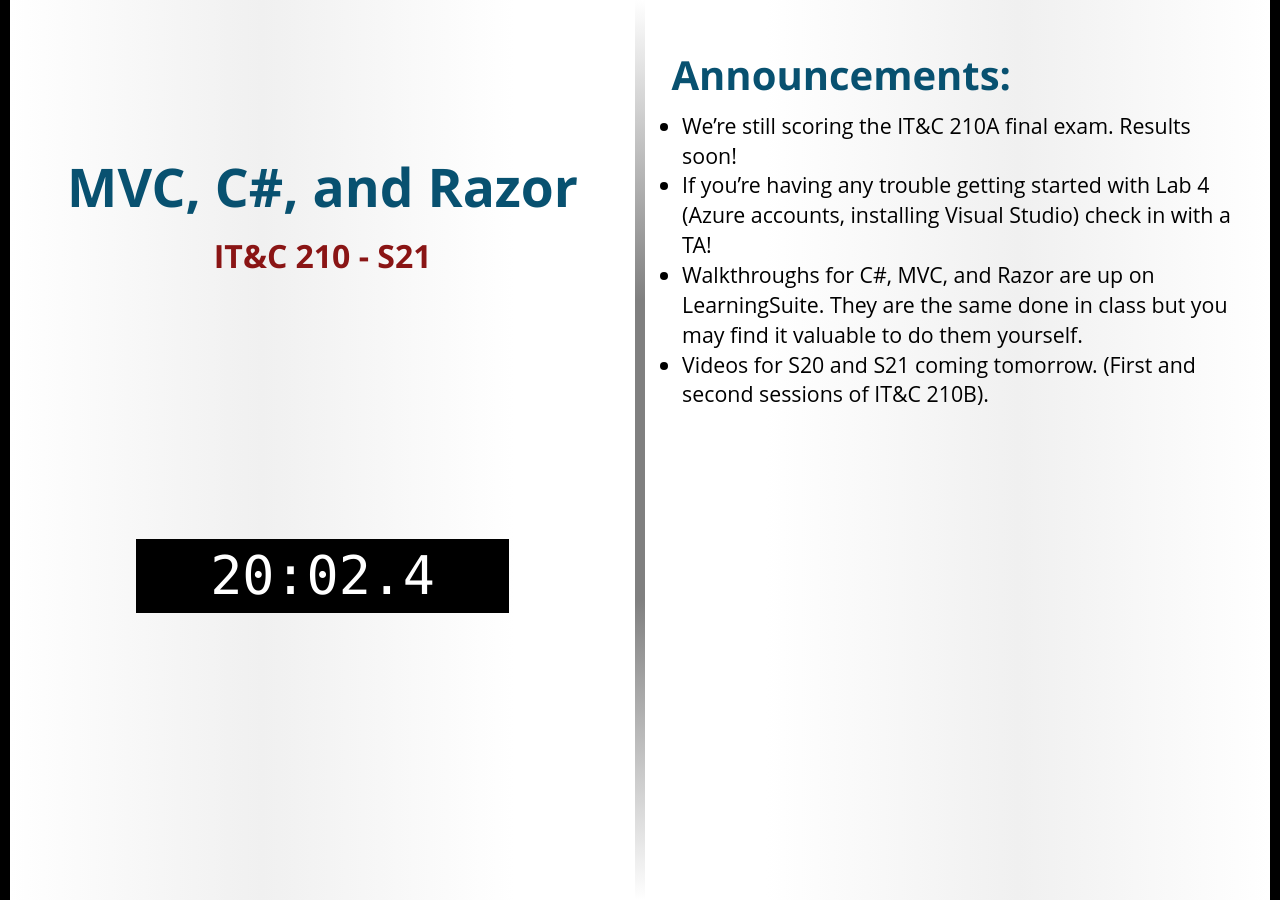
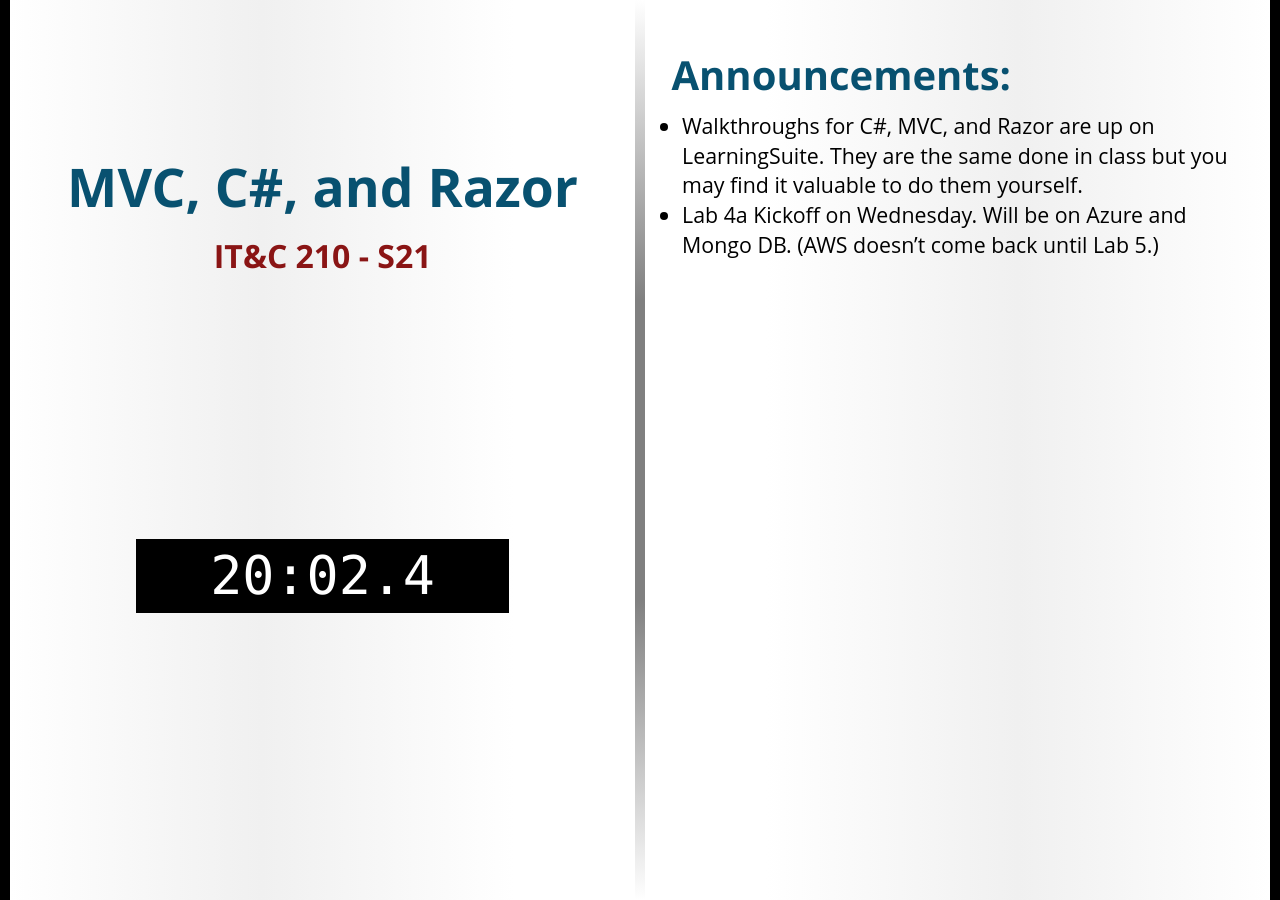
Before and after one commit to BYU-ITC-210/BYU-ITC-210.github.io, a Jekyll site: the page built from _welcome/S21.md, in a window 1280 px wide. Built offline with Jekyll 4.4.1, drawn with Linux system fonts in a browser that asks for light colours; some web fonts are replaced.

Commit message:
Welcome S21 Update

```diff
--- a/_welcome/S21.md
+++ b/_welcome/S21.md
@@ -3,7 +3,5 @@ title: MVC, C#, and Razor
 session: S21
 ---
 
-* We're still scoring the IT&C 210A final exam. Results soon!
-* If you're having any trouble getting started with Lab 4 (Azure accounts, installing Visual Studio) check in with a TA!
 * Walkthroughs for C#, MVC, and Razor are up on LearningSuite. They are the same done in class but you may find it valuable to do them yourself.
-* Videos for S20 and S21 coming tomorrow. (First and second sessions of IT&C 210B).
+* Lab 4a Kickoff on Wednesday. Will be on Azure and Mongo DB. (AWS doesn't come back until Lab 5.)
```
